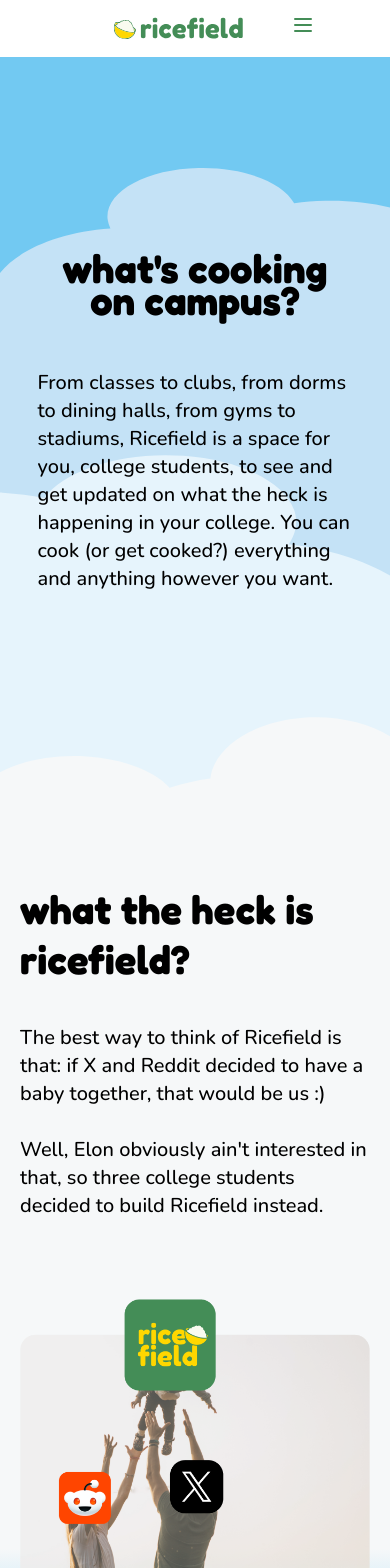
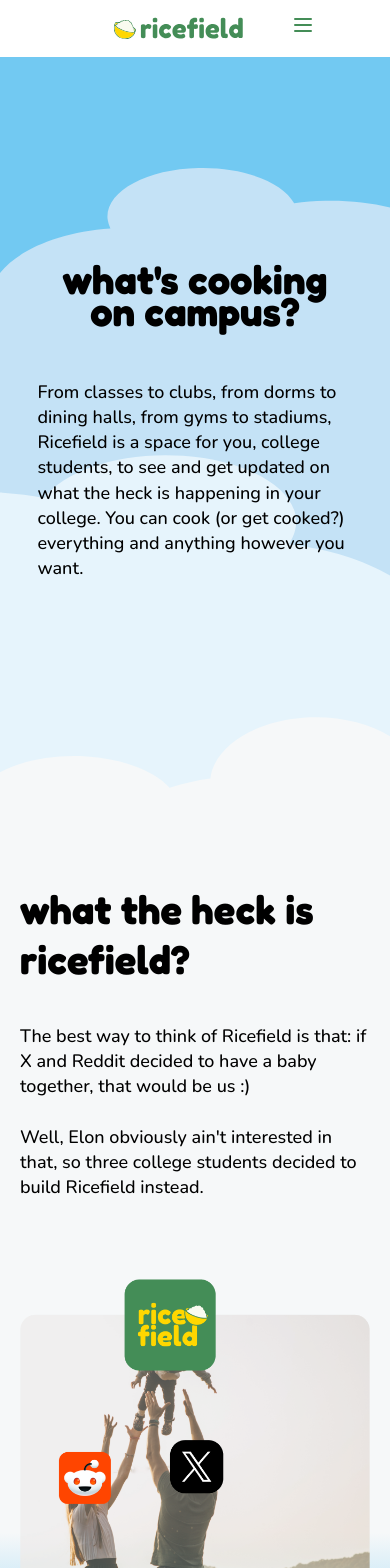
Before and after one commit to doreray/Ricefield_landing, a React (Vite) app: page / in a window 390 px wide. Shown: the top 1568 px of the page. Built offline with nearby package versions, Linux system fonts and the light colour scheme.

Commit message:
adjust font size to 18 on mobile

```diff
--- a/src/components/sections/Feature.tsx
+++ b/src/components/sections/Feature.tsx
@@ -188,7 +188,7 @@ export const Features = () => {
             </div>
             <div className={styles.tooTiredToCookInWordsButWrapper}>
               <div className={styles.tooTiredToContainer}>
-                <span className={styles.theBestWayContainer1}>
+                <span className={`${styles.theBestWayContainer1} ${styles.bodyText}`}>
                   <p className={styles.theBestWay}>
                     Too tired to cook in words but still
                   </p>
--- a/src/components/sections/Introduction.tsx
+++ b/src/components/sections/Introduction.tsx
@@ -28,7 +28,7 @@ export const Introduction = () => {
             </div>
             <div className={styles.theBestWayToThinkOfRicefWrapper}>
               <div className={styles.theBestWayContainer}>
-                <span className={styles.theBestWayContainer1}>
+                <span className={`${styles.theBestWayContainer1} ${styles.bodyText}`}>
                   <p className={styles.theBestWay}>
                     The best way to think of Ricefield is that: if X and Reddit
                     decided to have a baby together, that would be us :)
--- a/src/styles/LandingFrame.module.css
+++ b/src/styles/LandingFrame.module.css
@@ -32,7 +32,7 @@ body {
     }
 
     .bodyText {
-        font-size: 20px;
+        font-size: 18px;
         line-height: 1.4;
     }
 }
@@ -166,7 +166,7 @@ body {
   align-self: stretch;
   position: relative;
   height: 201px;
-  font-size: 20px;
+  /* font-size: 20px; */
 }
 .frameContainer {
   /* width: 471px; */
@@ -1563,11 +1563,11 @@ body {
     line-height: 50px;
   }
   .fromClassesTo {
-    font-size: 20px;
+    font-size: 18px;
     padding: 0;
   }
   .theBestWay {
-    font-size: 20px;
+    /* font-size: 20px; */
     line-height: 1.4;
   }
 }
@@ -1651,7 +1651,7 @@ body {
   }
 
   .itsGonnaBeLitToBeOneOfWrapper {
-    font-size: 20px;
+    font-size: 18px;
   }
 
   .joinTheWaitlist {
```
